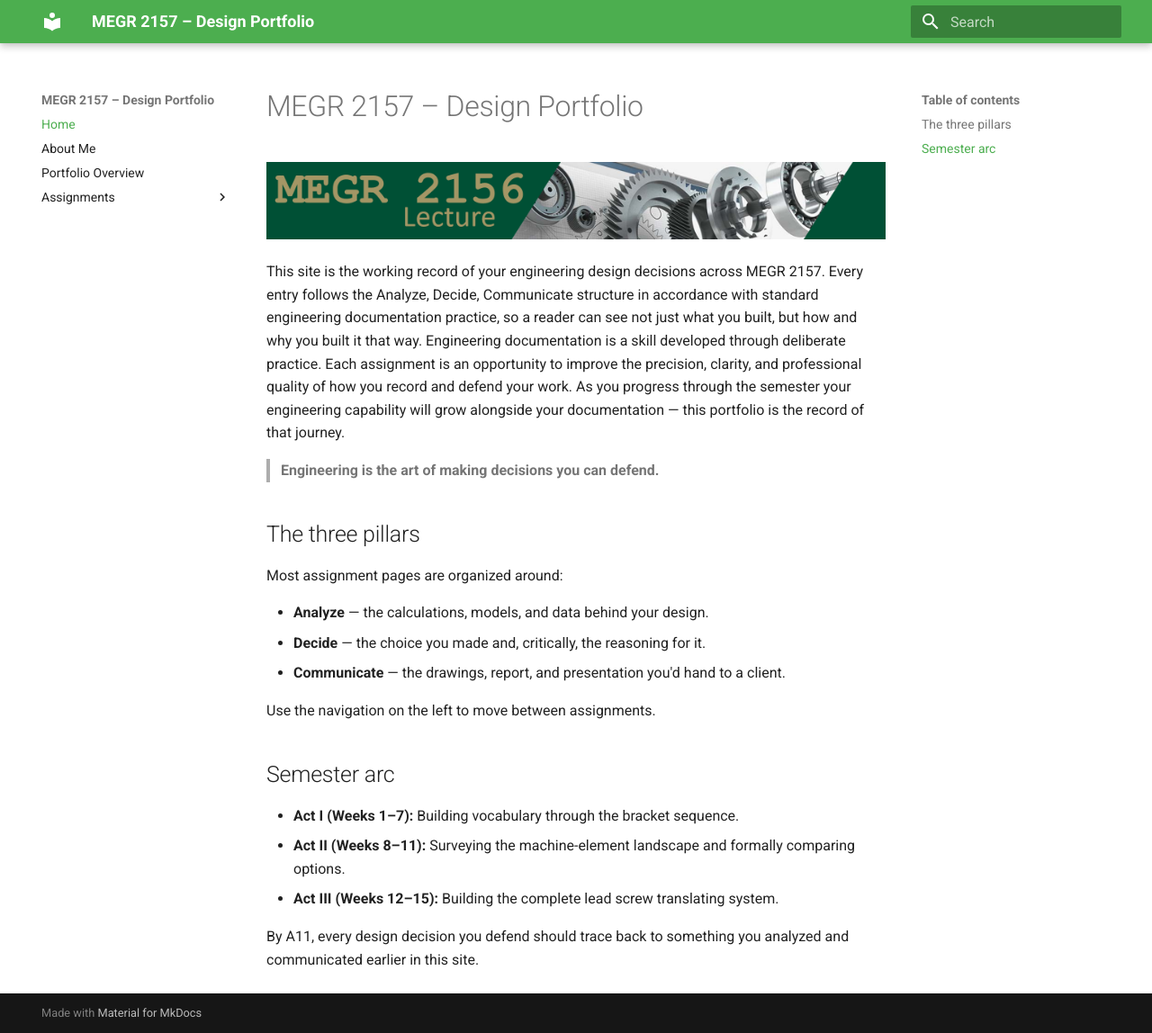
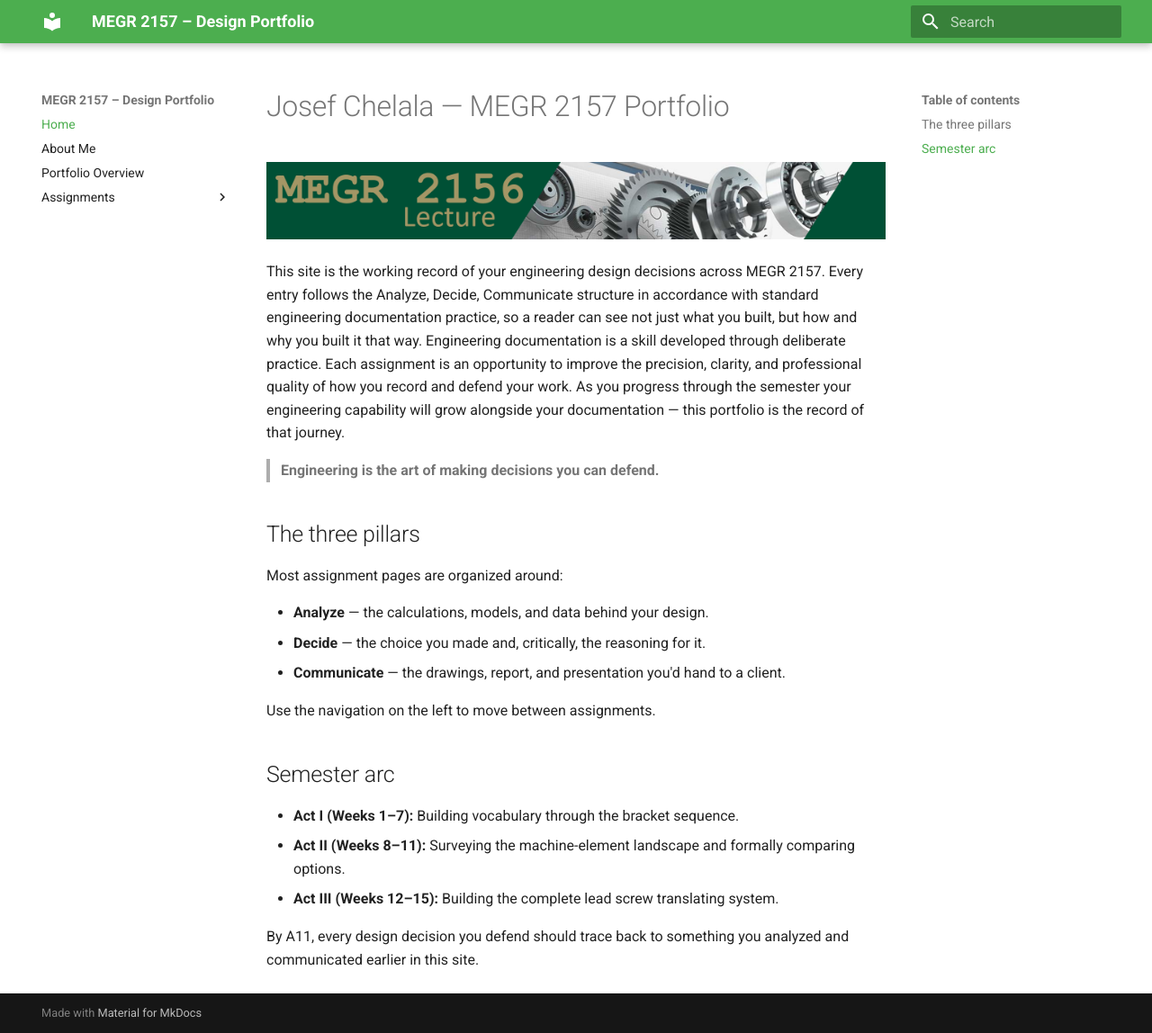
Before and after one commit to josef-chelala/megr2157-portfolio, an MkDocs documentation site: the page built from docs/index.md, in a window 1280 px wide and 1148 px high. Shown: the whole window at 90% size. Built offline with MkDocs 1.6.1 and Material for MkDocs 9.7.7, drawn with Linux system fonts in a browser that asks for light colours.

Commit message:
Update index.md

```diff
--- a/docs/index.md
+++ b/docs/index.md
@@ -1,4 +1,4 @@
-# MEGR 2157 – Design Portfolio
+# Josef Chelala — MEGR 2157 Portfolio
 
 ![MEGR 2156-7 Title](MEGR2156title.png)
 
```
